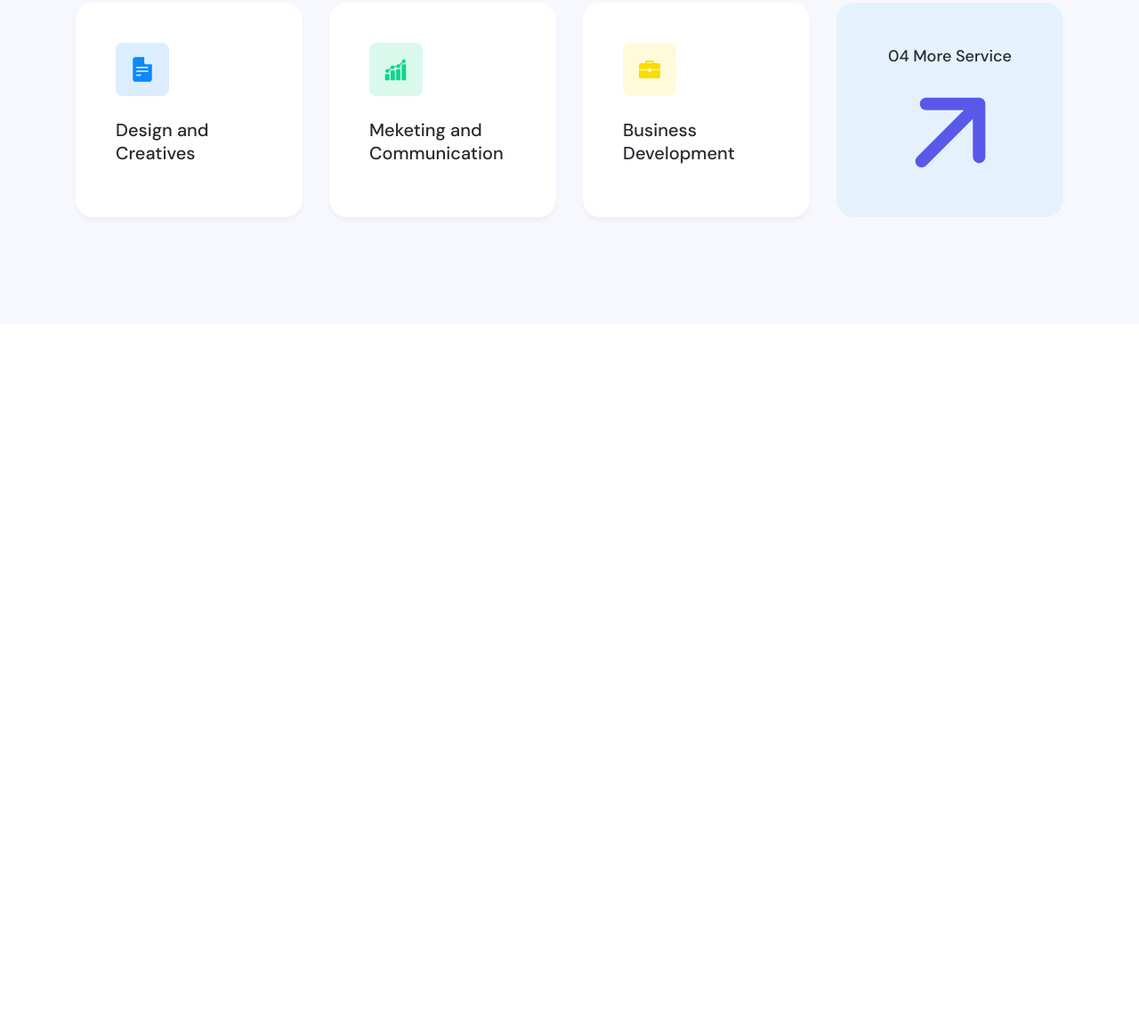
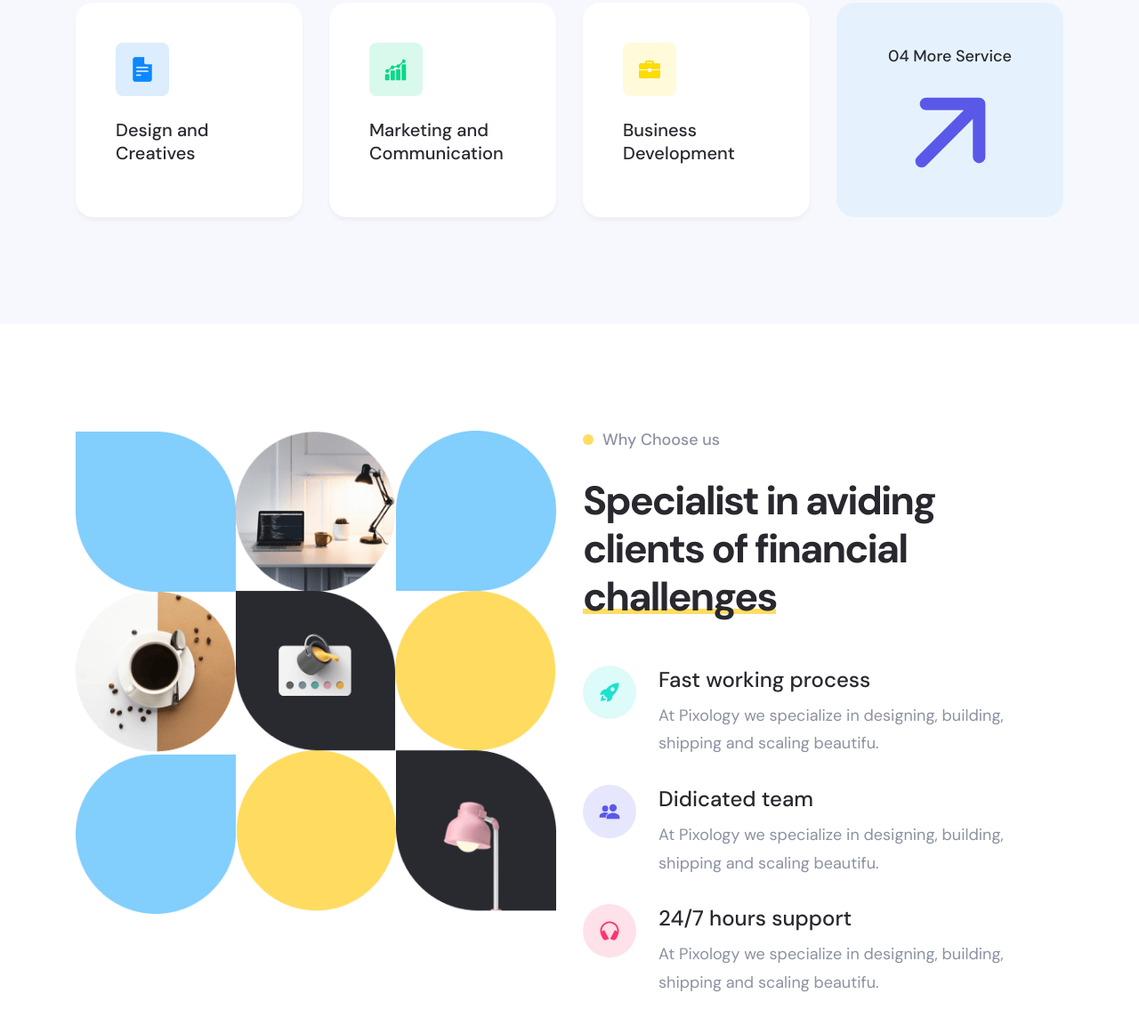
Before and after one commit to Shaad-Imran/Pixology, a plain HTML site: page index.html in a window 1280 px wide. Shown: the part 1475-2628 px from the top of the page at 89% size. Before the commit the page ends 1839 px from the top, so only its background shows below. Drawn offline with nearby package versions, Linux system fonts and the light colour scheme.

Commit message:
feature section added

```diff
--- a/index.html
+++ b/index.html
@@ -266,7 +266,7 @@
 
                   <h3 class="h3">
                     <a href="#" class="card-title"
-                      >Meketing and Communication</a
+                      >Marketing and Communication</a
                     >
                   </h3>
                 </div>
@@ -300,6 +300,93 @@
             </ul>
           </div>
         </section>
+
+        <!-- Features  -->
+        <section class="section feature" id="feature" aria-label="feature">
+          <div class="container">
+            <figure class="feature-banner">
+              <img
+                src="images/feature-banner.png"
+                width="582"
+                height="585"
+                loading="lazy"
+                alt="feature banner"
+                class="w-100"
+              />
+            </figure>
+
+            <div class="feature-content">
+              <p class="section-subtitle has-before">Why Choose us</p>
+
+              <h2 class="h2 section-title">
+                Specialist in aviding clients of financial
+                <span class="has-before">challenges</span>
+              </h2>
+
+              <ul class="feature-list">
+                <li>
+                  <div class="feature-card">
+                    <div class="card-icon" style="--color: 174, 77%, 50%">
+                      <ion-icon
+                        name="rocket-sharp"
+                        aria-hidden="true"
+                      ></ion-icon>
+                    </div>
+
+                    <div>
+                      <h3 class="h3 card-title">Fast working process</h3>
+
+                      <p class="card-text">
+                        At Pixology we specialize in designing, building,
+                        shipping and scaling beautifu.
+                      </p>
+                    </div>
+                  </div>
+                </li>
+
+                <li>
+                  <div class="feature-card">
+                    <div class="card-icon" style="--color: 241, 77%, 63%">
+                      <ion-icon
+                        name="people-sharp"
+                        aria-hidden="true"
+                      ></ion-icon>
+                    </div>
+
+                    <div>
+                      <h3 class="h3 card-title">Didicated team</h3>
+
+                      <p class="card-text">
+                        At Pixology we specialize in designing, building,
+                        shipping and scaling beautifu.
+                      </p>
+                    </div>
+                  </div>
+                </li>
+
+                <li>
+                  <div class="feature-card">
+                    <div class="card-icon" style="--color: 343, 98%, 60%">
+                      <ion-icon
+                        name="headset-sharp"
+                        aria-hidden="true"
+                      ></ion-icon>
+                    </div>
+
+                    <div>
+                      <h3 class="h3 card-title">24/7 hours support</h3>
+
+                      <p class="card-text">
+                        At Pixology we specialize in designing, building,
+                        shipping and scaling beautifu.
+                      </p>
+                    </div>
+                  </div>
+                </li>
+              </ul>
+            </div>
+          </div>
+        </section>
       </article>
     </main>
     <script src="script.js" defer></script>
--- a/style.css
+++ b/style.css
@@ -569,6 +569,42 @@ body {
   color: hsl(var(--color));
 }
 
+/* ...Features...  */
+.feature .container,
+.feature-list {
+  display: grid;
+  gap: 60px;
+}
+
+.feature-card .card-icon {
+  background-color: hsla(var(--color), 0.15);
+  font-size: 24px;
+  max-width: max-content;
+  padding: 18px;
+  border-radius: 50%;
+  margin-block-end: 20px;
+  transition: var(--transition-2);
+}
+
+.feature-card .card-icon ion-icon {
+  color: hsl(var(--color));
+  transition: var(--transition-1);
+}
+
+.feature-card .card-text {
+  color: var(--cool-gray);
+  font-size: var(--fs-7);
+  margin-block-start: 10px;
+}
+
+.feature-card:is(:hover, :focus) .card-icon {
+  box-shadow: inset 0 0 0 30px hsla(var(--color), 0.9);
+}
+
+.feature-card:is(:hover, :focus) .card-icon ion-icon {
+  color: var(--white);
+}
+
 /* ......Media Queries......  */
 @media (min-width: 575px) {
   .container {
@@ -637,6 +673,29 @@ body {
 
   .hero .social-link:is(:hover, :focus) .span {
     color: var(--color);
+  }
+
+  .feature-banner {
+    max-width: max-content;
+  }
+
+  .feature-list {
+    gap: 30px;
+  }
+
+  .feature-card {
+    display: flex;
+    justify-content: flex-start;
+    align-items: flex-start;
+    gap: 25px;
+  }
+
+  .feature-card .card-icon {
+    margin-block-end: 0;
+  }
+
+  .feature-card .card-text {
+    max-width: 32ch;
   }
 }
 
@@ -744,6 +803,11 @@ body {
   .hero-banner {
     margin-inline-end: -140px;
   }
+
+  .feature .container {
+    grid-template-columns: 1fr 1fr;
+    gap: 30px;
+  }
 }
 
 @media (min-width: 1200px) {
@@ -790,4 +854,8 @@ body {
   .service-card .h3 {
     --fs-3: 2rem;
   }
+
+  .filter-btn {
+    padding-inline: 40px;
+  }
 }
```
